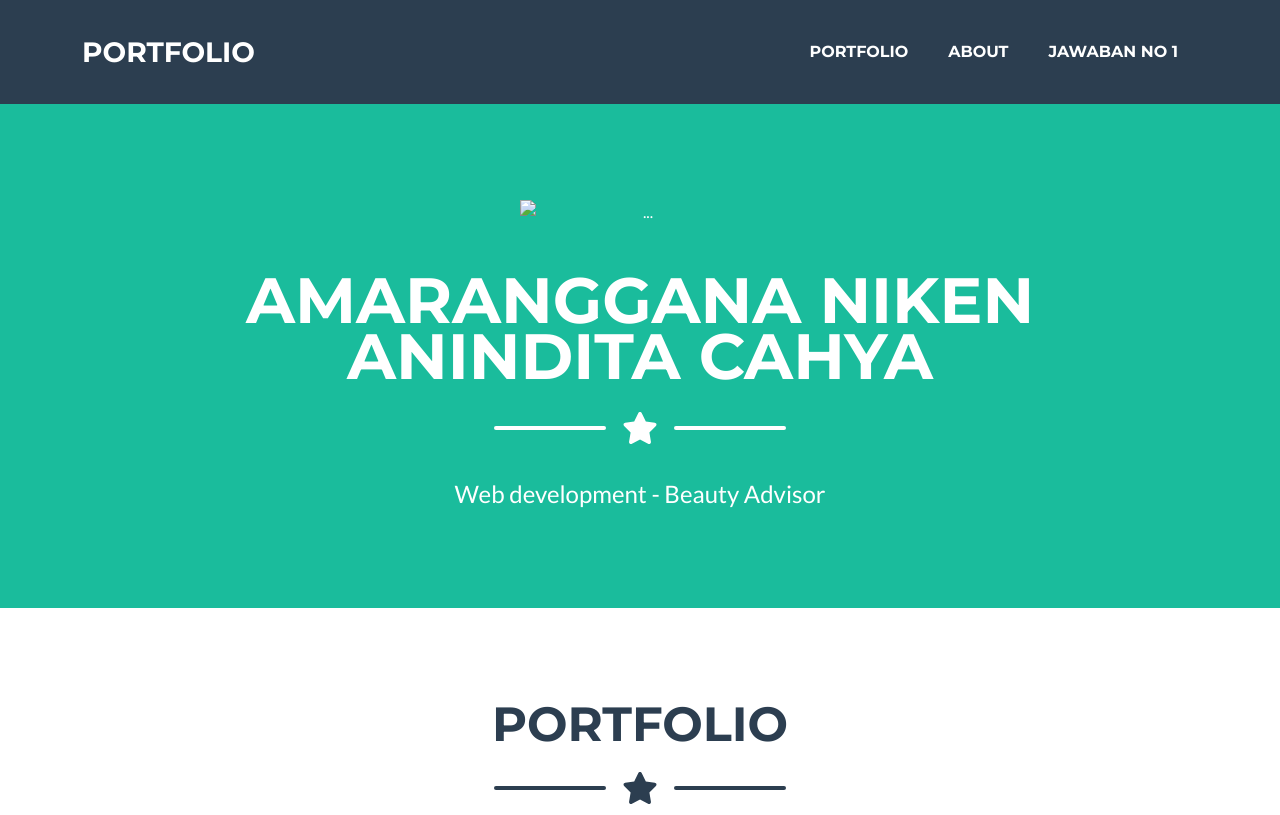
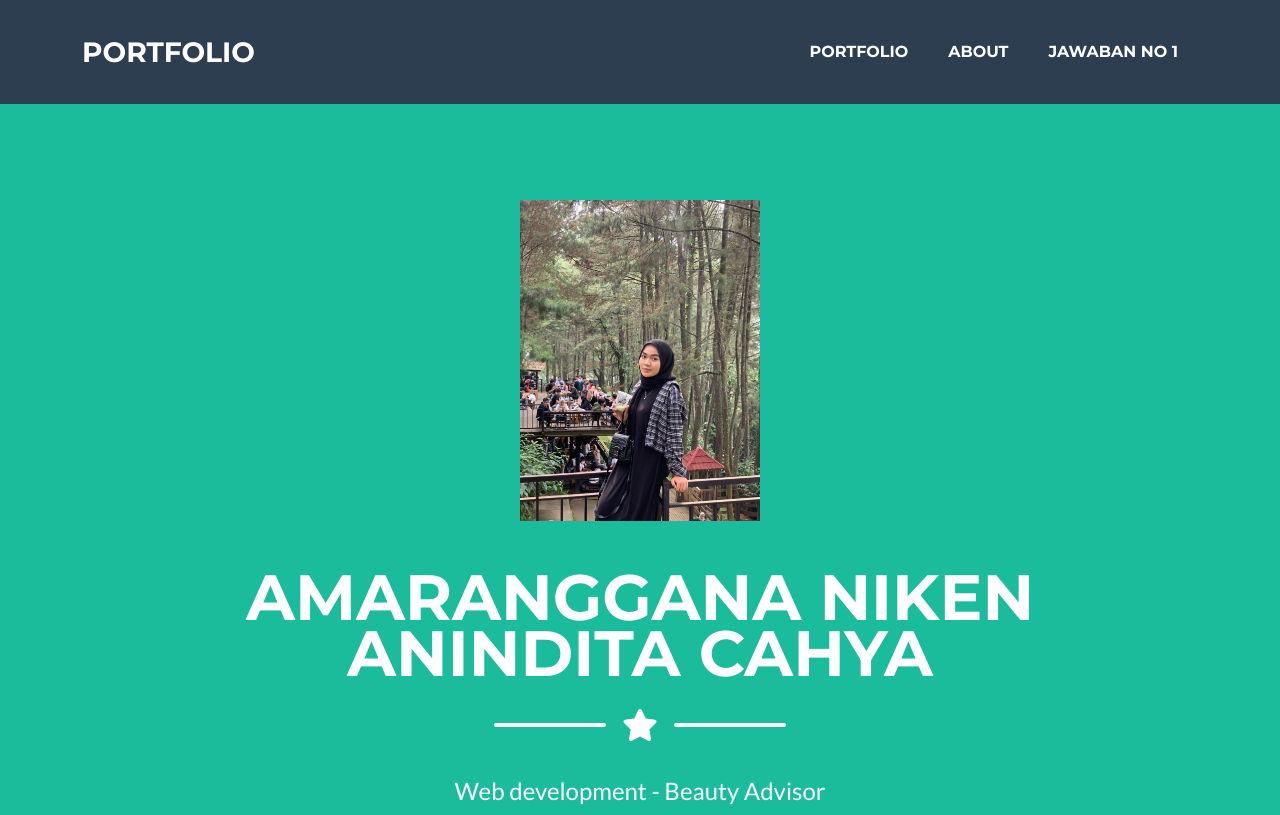
Before and after one commit to Amaranggananiken/resume, a plain HTML site: page index.html in a window 1280 px wide. Shown: the top 815 px of the page. Drawn offline with nearby package versions, Linux system fonts and the light colour scheme; a script that the page names is missing.

Commit message:
Update index.html

```diff
--- a/index.html
+++ b/index.html
@@ -38,7 +38,7 @@
         <header class="masthead bg-primary text-white text-center">
             <div class="container d-flex align-items-center flex-column">
                 <!-- Masthead Avatar Image-->
-                <img class="masthead-avatar mb-5" src="assets/Nikencantik.jpeg" alt="..." />
+                <img class="masthead-avatar mb-5" src="assests/Nikencantik.jpeg" alt="..." />
                 <!-- Masthead Heading-->
                 <h2 class="masthead-heading text-uppercase mb-0">Amaranggana Niken Anindita Cahya</h2>
                 <!-- Icon Divider-->
```
